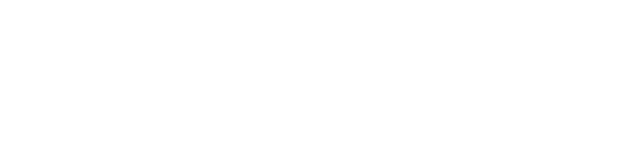
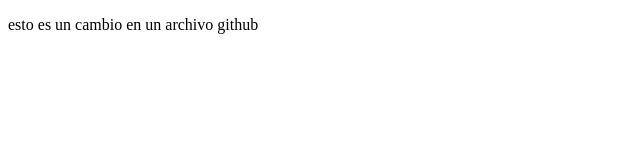
Before and after one commit to mauigunit/mi-primer-repo, a plain HTML site: page index.html in a window 1280 px wide. Shown: the whole page, without its empty margins (0-640 px from the left). Drawn offline with Linux system fonts and the light colour scheme.

Commit message:
tercer commit

```diff
--- a/index.html
+++ b/index.html
@@ -7,6 +7,6 @@
     <title>Document</title>
 </head>
 <body>
-
+    <p>esto es un cambio en un archivo github</p>
 </body>
 </html>
```
